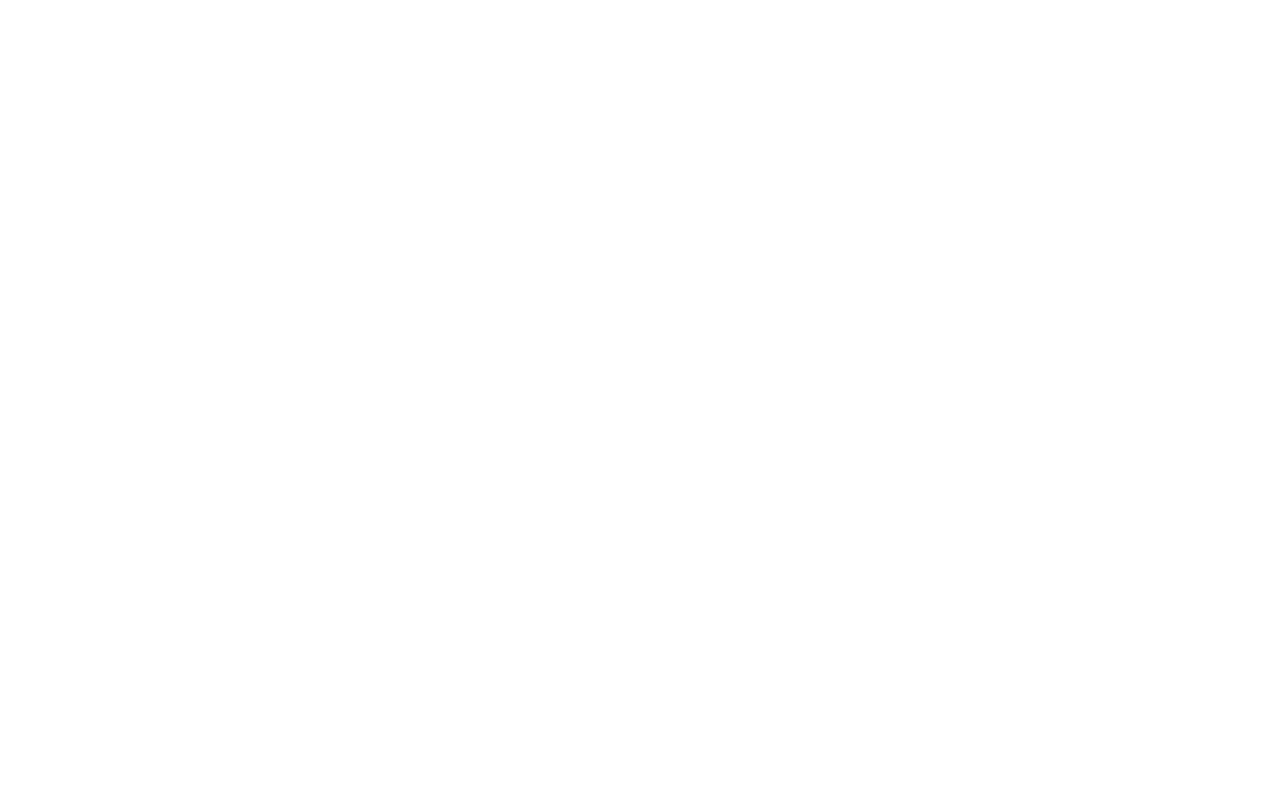
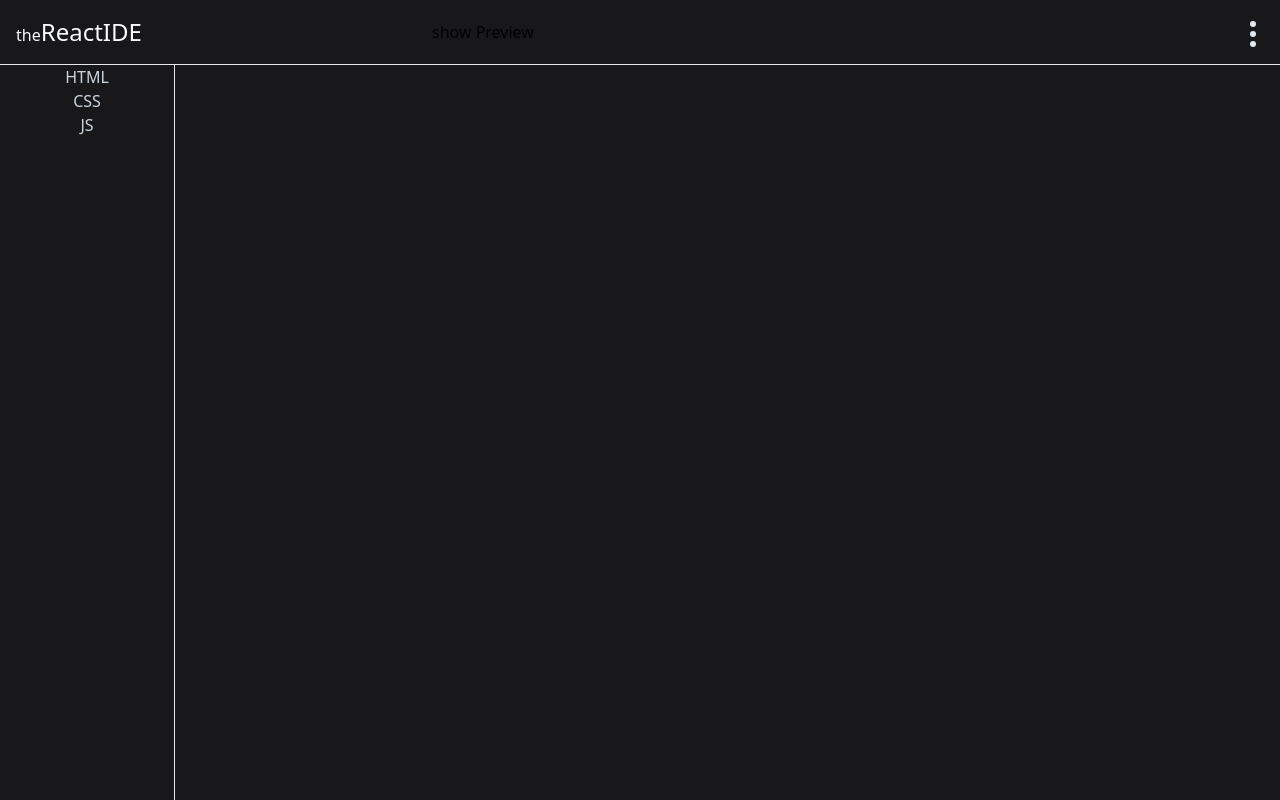
Before and after one commit to WassimZo/React-IDE, a React (Vite) app: page / in a window 1280 px wide. Built offline with nearby package versions, Linux system fonts and the light colour scheme.

Commit message:
interface de base

```diff
--- a/src/App.jsx
+++ b/src/App.jsx
@@ -1,6 +1,23 @@
+import Tabs from "./components/Tabs"
 function App() {
   return (
-    <div>
+    <div className="bg-zinc-900 min-h-screen flex flex-col">
+      <div className="px-4 py-4 border-b flex items-center">
+        <h1 className="w-full text-slate-50 text-2xl">
+          <span className="text-base">the</span>ReactIDE
+        </h1>
+        <div className="w-full">
+          <button>show Preview</button>
+        </div>
+        <div className="w-full flex">
+          <div className="ml-auto mr-2">
+            <div className="w-[6px] h-[6px] bg-slate-200 rounded-full my-1"></div>
+            <div className="w-[6px] h-[6px] bg-slate-200 rounded-full my-1"></div>
+            <div className="w-[6px] h-[6px] bg-slate-200 rounded-full"></div>
+          </div>
+        </div>
+      </div>
+      <Tabs/>
     </div>
   )
 }
--- /dev/null
+++ b/src/components/CodeTab.jsx
@@ -0,0 +1,5 @@
+export default function CodeTab() {
+  return (
+    <textarea spellCheck="false" className="bg-zinc-900 text-slate-200 text-xl p-8 block h-full w-full focus:outline-none resize-none" />
+  )
+}
--- /dev/null
+++ b/src/components/Tabs.jsx
@@ -0,0 +1,15 @@
+import CodeTab from "./CodeTab"
+export default function Tabs() {
+  return (
+    <div className="flex grow">
+        <div className="grow flex flex-col w-[175px] shrink-0 text-slate-300 border-r border-slate-200">
+            <button>HTML</button>
+            <button>CSS</button>
+            <button>JS</button>
+        </div>
+        <div className="w-full grow relative">
+            <CodeTab/>
+        </div>
+    </div>
+  )
+}
```
Also changed, not shown: 1 other file (tests, documents, lock files or other folders).
